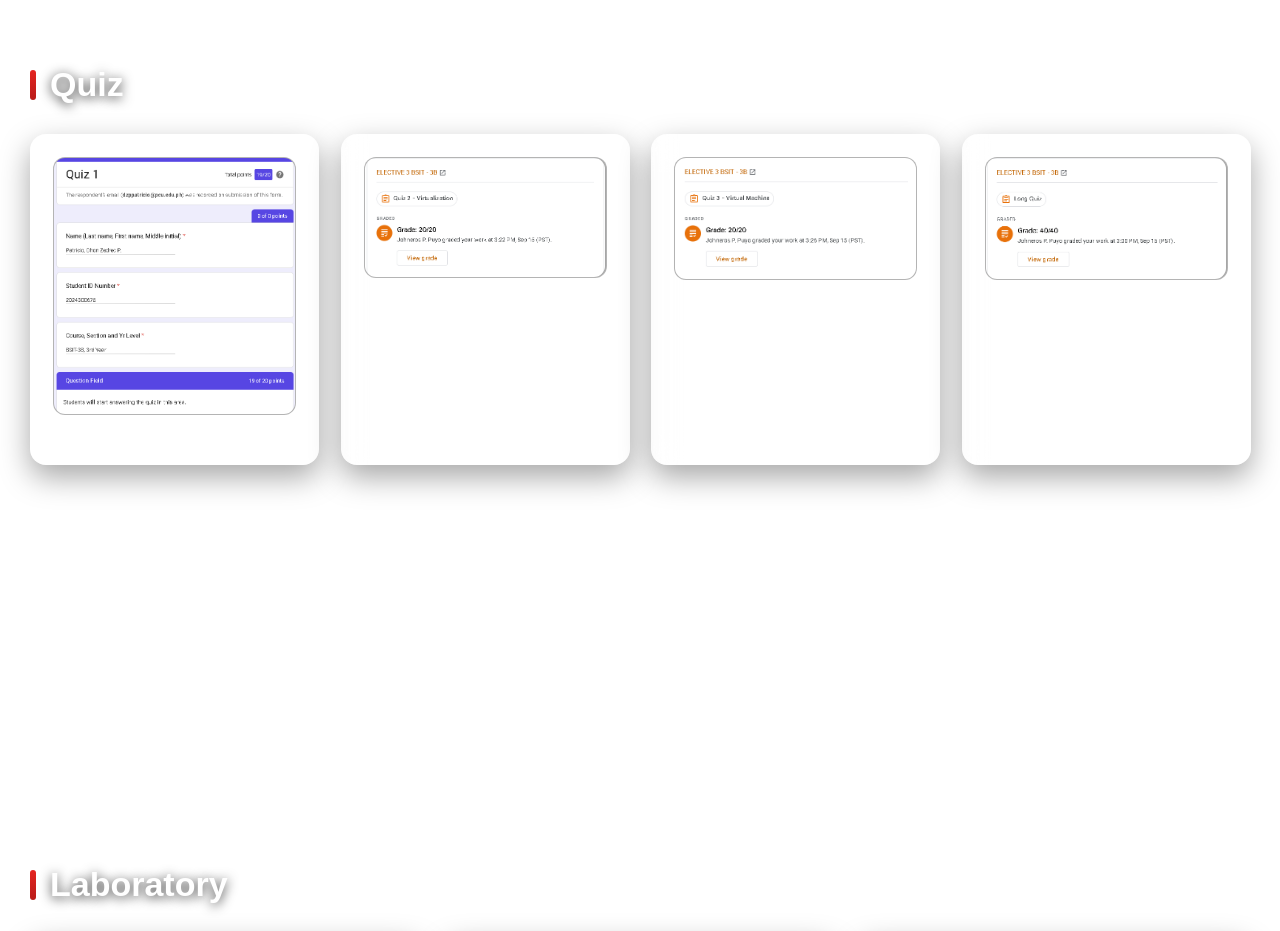
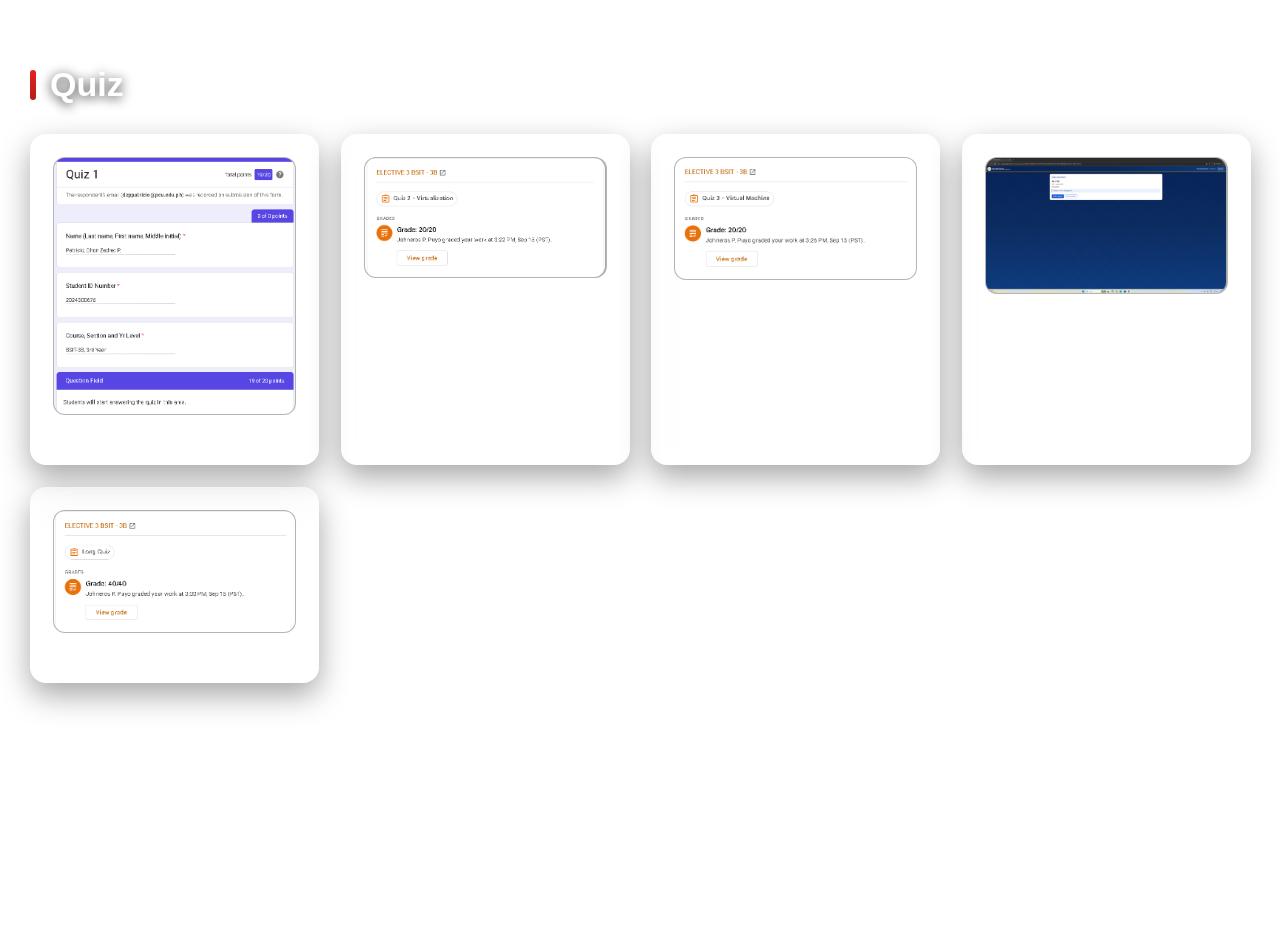
Before and after one commit to ZedrecPatricio/MyPortfolio, a plain HTML site: page index.html in a window 1280 px wide. Shown: the part 1020-1951 px from the top of the page. Drawn offline with Linux system fonts and the light colour scheme.

Commit message:
Add Quiz 4 section to index.html

```diff
--- a/index.html
+++ b/index.html
@@ -91,6 +91,15 @@
           </div>
         </div>
 
+                <div class="portfolio laboratory-block quiz-block reveal">
+          <div class="card-simple">
+            <div class="image-frame">
+              <img src="quiz4.png" alt="Quiz 4">
+            </div>
+            <p class="static-caption">Quiz 4</p>
+          </div>
+        </div>
+
         <div class="portfolio laboratory-block quiz-block reveal">
           <div class="card-simple">
             <div class="image-frame">
```
